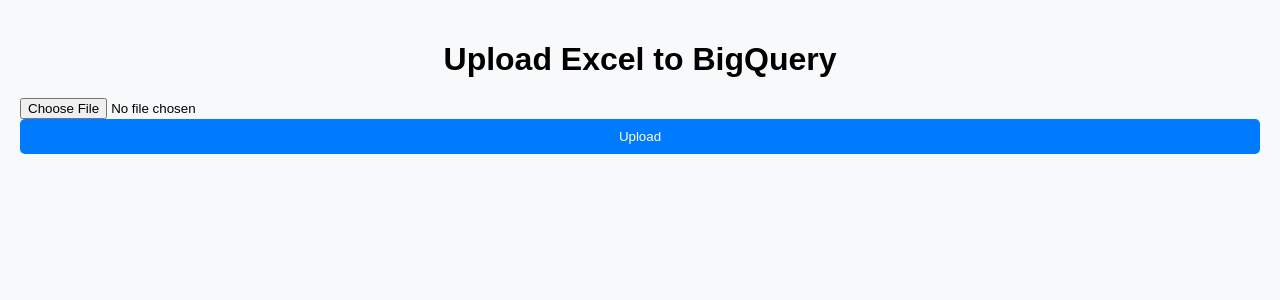
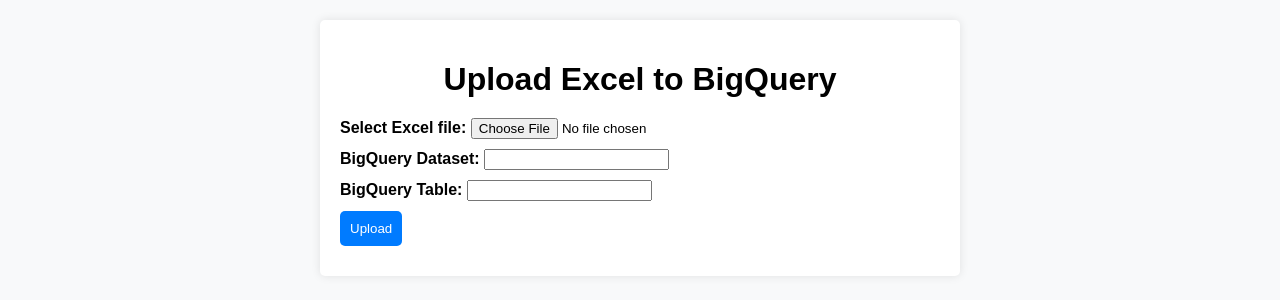
Before and after one commit to Gabriel-RdS/Data-Processor-GCP, a Flask app: page / in a window 1280 px wide. Shown: the top 300 px of the page. Run offline with Flask 3, Linux system fonts and the light colour scheme.

Commit message:
Adicionando duas funcionalidades, exclusão do arquivo em cash e aprimoramento das credenciais

```diff
--- a/app/main/routes.py
+++ b/app/main/routes.py
@@ -8,7 +8,9 @@
 def index():
     if request.method == 'POST':
         file = request.files['file']
-        if file:
+        dataset = request.form.get('dataset')
+        table = request.form.get('table')
+        if file and dataset and table:
             filename = secure_filename(file.filename)
             file_path = os.path.join('uploads', filename)
             file.save(file_path)
@@ -16,11 +18,14 @@
             try:
                 processor = DataProcessor(file_path)
                 processor.process_data()
-                # Use variáveis de ambiente
-                processor.upload_to_bigquery(os.getenv('BIGQUERY_TABLE_NAME'), os.getenv('GCP_PROJECT_ID'))
+                processor.upload_to_bigquery(f"{dataset}.{table}", os.getenv('GCP_PROJECT_ID'))
                 flash('Arquivo enviado e processado com sucesso!', 'success')
             except Exception as e:
-                flash(f'Ocorreu um erro: {e}', 'danger')
+                flash(f'Erro ao carregar o arquivo {file_path}: {e}', 'danger')
+            finally:
+                # Remove o arquivo após o processamento
+                if os.path.exists(file_path):
+                    os.remove(file_path)
 
             return redirect(url_for('main.index'))
 
--- a/app/main/templates/index.html
+++ b/app/main/templates/index.html
@@ -7,19 +7,34 @@
     <link rel="stylesheet" href="{{ url_for('static', filename='css/style.css') }}">
 </head>
 <body>
+    <div class="container">
         <h1>Upload Excel to BigQuery</h1>
-    <form action="/" method="post" enctype="multipart/form-data">
-        <input type="file" name="file">
+        <form action="{{ url_for('main.index') }}" method="POST" enctype="multipart/form-data">
+            <div>
+                <label for="file">Select Excel file:</label>
+                <input type="file" name="file" id="file" required>
+            </div>
+            <div>
+                <label for="dataset">BigQuery Dataset:</label>
+                <input type="text" name="dataset" id="dataset" required>
+            </div>
+            <div>
+                <label for="table">BigQuery Table:</label>
+                <input type="text" name="table" id="table" required>
+            </div>
+            <div>
                 <button type="submit">Upload</button>
+            </div>
         </form>
         {% with messages = get_flashed_messages(with_categories=true) %}
           {% if messages %}
-            <ul>
+            <ul class="flashes">
             {% for category, message in messages %}
               <li class="{{ category }}">{{ message }}</li>
             {% endfor %}
             </ul>
           {% endif %}
         {% endwith %}
+    </div>
 </body>
 </html>
--- a/requirements.txt
+++ b/requirements.txt
@@ -40,3 +40,4 @@
 urllib3==2.2.1
 Werkzeug==3.0.3
 python-dotenv==1.0.1
+openpyxl==3.1.2
```
Also changed, not shown: app/data_processor.py (+5 -2 lines). Lines whose indentation alone changed are shown as unchanged.
